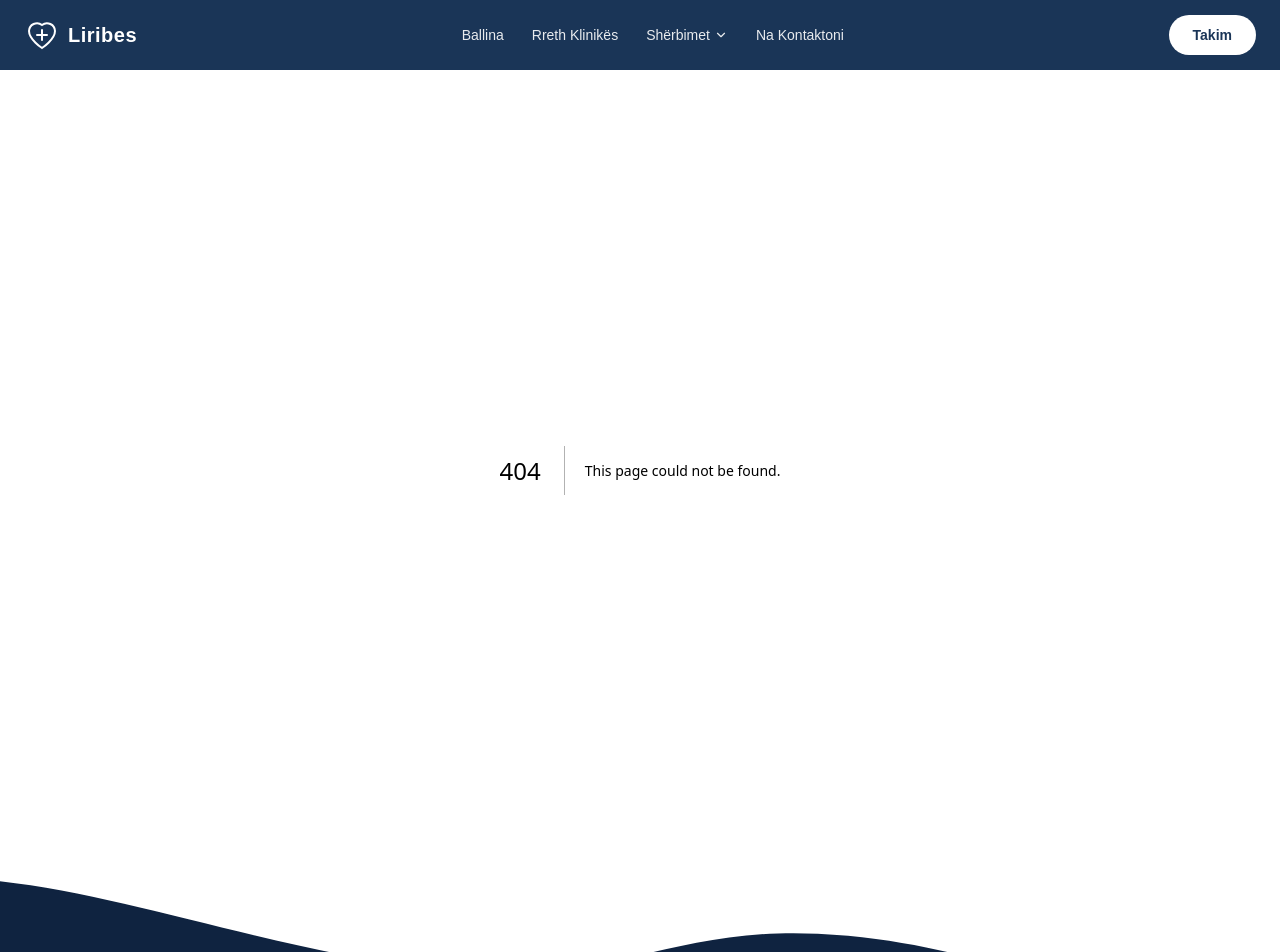
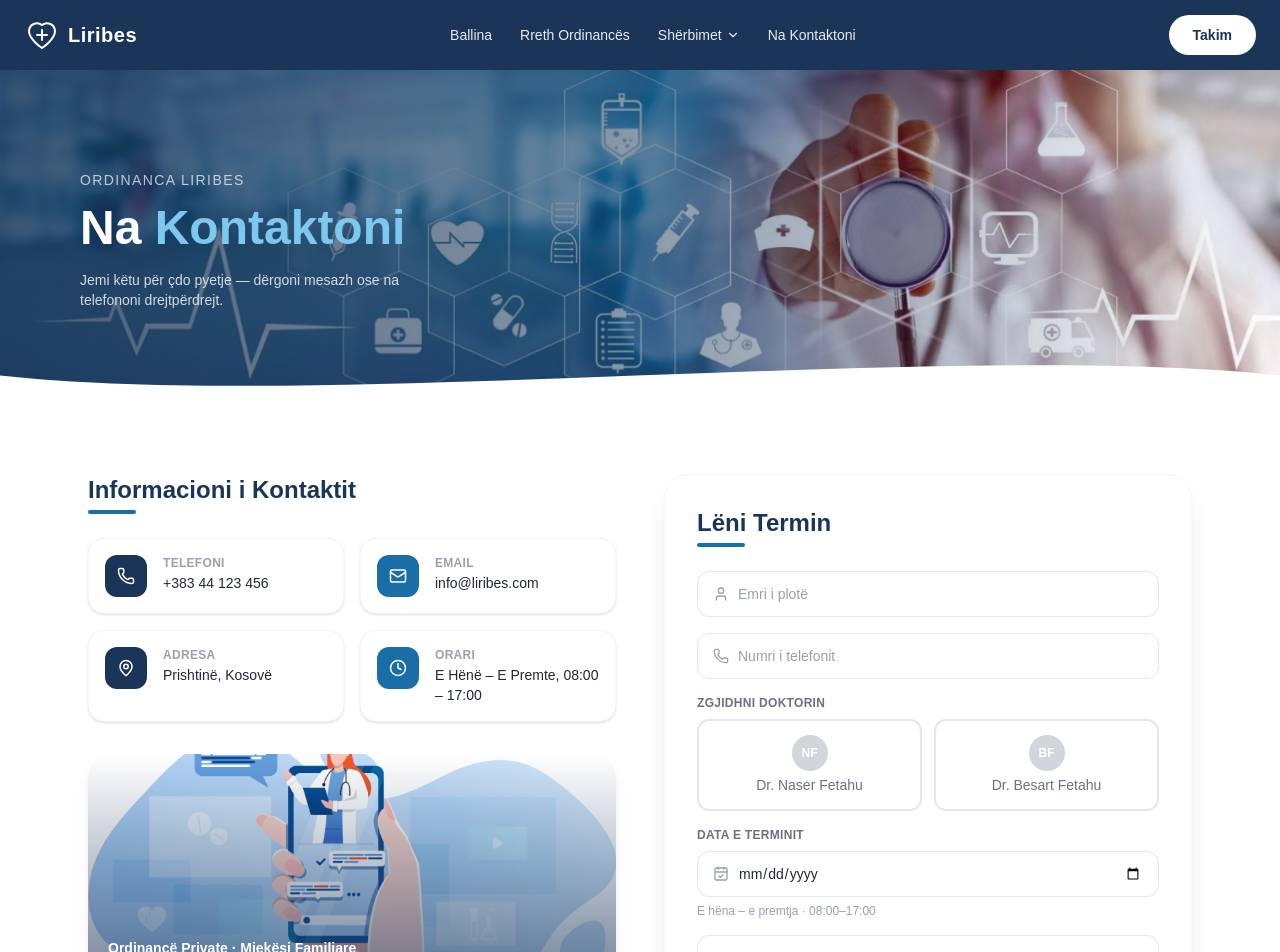
Before and after one commit to ronnni1/liribes, a Next.js app: page /kontakt in a window 1280 px wide. Before the commit this address had no page. Shown: the top 952 px of the page. Built offline with nearby package versions, Linux system fonts and the light colour scheme; a web font is replaced by a local one.

Commit message:
update
Contact us page

```diff
--- /dev/null
+++ b/src/app/kontakt/page.tsx
@@ -0,0 +1,5 @@
+import ContactUs from '@/components/ContactUs';
+
+export default function KontaktPage() {
+  return <ContactUs />;
+}
--- a/src/app/page.tsx
+++ b/src/app/page.tsx
@@ -97,7 +97,7 @@ export default function Home() {
             <div className="w-full lg:w-1/2 flex justify-center">
               <Image
                 src={homeImg}
-                alt="Rreth klinikës"
+                alt="Rreth ordinancës"
                 width={480}
                 height={500}
                 className="object-contain w-full h-auto max-w-[480px]"
--- /dev/null
+++ b/src/components/ContactUs.tsx
@@ -0,0 +1,234 @@
+'use client';
+
+import Image from 'next/image';
+import { useState } from 'react';
+import { Phone, Mail, MapPin, Clock, CalendarCheck, User } from 'lucide-react';
+import contactBanner from '@/assets/contactbanner.png';
+import contactUsBanner from '@/assets/contactusbanner.png';
+
+const infoItems = [
+  {
+    icon: Phone,
+    label: 'Telefoni',
+    value: '+383 44 123 456',
+    color: 'bg-[#1a3557]',
+  },
+  {
+    icon: Mail,
+    label: 'Email',
+    value: 'info@liribes.com',
+    color: 'bg-[#1a6ea8]',
+  },
+  {
+    icon: MapPin,
+    label: 'Adresa',
+    value: 'Prishtinë, Kosovë',
+    color: 'bg-[#1a3557]',
+  },
+  {
+    icon: Clock,
+    label: 'Orari',
+    value: 'E Hënë – E Premte, 08:00 – 17:00',
+    color: 'bg-[#1a6ea8]',
+  },
+];
+
+const doctors = ['Dr. Naser Fetahu', 'Dr. Besart Fetahu'];
+
+const publicHolidays = ['01-01', '05-01', '12-31'];
+
+function isBlocked(dateStr: string) {
+  if (!dateStr) return false;
+  const d = new Date(dateStr);
+  const day = d.getUTCDay();
+  if (day === 0 || day === 6) return true;
+  const md = dateStr.slice(5); // MM-DD
+  return publicHolidays.includes(md);
+}
+
+function today() {
+  return new Date().toISOString().split('T')[0];
+}
+
+export default function ContactUs() {
+  const [doctor, setDoctor] = useState('');
+  const [date, setDate] = useState('');
+  const [dateError, setDateError] = useState('');
+
+  function handleDate(val: string) {
+    if (isBlocked(val)) {
+      setDate('');
+      setDateError('Kjo ditë është pushim. Ju lutem zgjidhni një ditë pune (e hënë – e premte).');
+    } else {
+      setDate(val);
+      setDateError('');
+    }
+  }
+
+  return (
+    <main className="pt-[70px]">
+
+      {/* Hero */}
+      <section className="relative h-[340px] overflow-hidden">
+        <Image
+          src={contactUsBanner}
+          alt="Contact banner"
+          fill
+          className="object-cover object-center"
+          priority
+        />
+        <div className="absolute inset-0 bg-gradient-to-r from-[#1a3557]/80 via-[#1a3557]/50 to-transparent" />
+        <div className="relative h-full flex flex-col justify-center px-8 md:px-20">
+          <p className="text-white/70 text-sm tracking-widest uppercase mb-2">Ordinanca Liribes</p>
+          <h1 className="text-4xl md:text-5xl font-bold text-white leading-tight">
+            Na <span className="text-[#7ec8f0]">Kontaktoni</span>
+          </h1>
+          <p className="mt-3 text-white/80 text-sm max-w-xs">
+            Jemi këtu për çdo pyetje — dërgoni mesazh ose na telefononi drejtpërdrejt.
+          </p>
+        </div>
+
+        <div className="absolute bottom-0 left-0 right-0">
+          <svg viewBox="0 0 1440 80" fill="none" xmlns="http://www.w3.org/2000/svg" className="w-full block -mb-px">
+            <path d="M0,40 C360,80 1080,0 1440,40 L1440,82 L0,82 Z" fill="white" />
+          </svg>
+        </div>
+      </section>
+
+      {/* Main content */}
+      <section className="max-w-6xl mx-auto px-6 py-16 grid grid-cols-1 lg:grid-cols-2 gap-12 items-start">
+
+        {/* Left: info + image */}
+        <div className="flex flex-col gap-8">
+          <div>
+            <h2 className="text-2xl font-bold text-[#1a3557] mb-1">Informacioni i Kontaktit</h2>
+            <div className="w-12 h-1 rounded-full bg-[#1a6ea8] mb-6" />
+            <div className="grid grid-cols-1 sm:grid-cols-2 gap-4">
+              {infoItems.map(({ icon: Icon, label, value, color }) => (
+                <div
+                  key={label}
+                  className="flex items-start gap-4 p-4 rounded-2xl border border-gray-100 shadow-sm hover:shadow-md transition-shadow bg-white"
+                >
+                  <div className={`${color} text-white p-3 rounded-xl flex-shrink-0`}>
+                    <Icon size={18} />
+                  </div>
+                  <div>
+                    <p className="text-xs font-semibold text-gray-400 uppercase tracking-wide">{label}</p>
+                    <p className="text-sm font-medium text-gray-800 mt-0.5">{value}</p>
+                  </div>
+                </div>
+              ))}
+            </div>
+          </div>
+
+          {/* Image */}
+          <div className="relative rounded-3xl overflow-hidden h-56 shadow-lg">
+            <Image
+              src={contactBanner}
+              alt="Ordinanca"
+              fill
+              className="object-cover object-center"
+            />
+            <div className="absolute inset-0 bg-gradient-to-t from-[#1a3557]/60 to-transparent flex items-end p-5">
+              <p className="text-white font-semibold text-sm">
+                Ordinancë Private · Mjekësi Familjare
+              </p>
+            </div>
+          </div>
+        </div>
+
+        {/* Right: appointment form */}
+        <div className="bg-white rounded-3xl shadow-xl border border-gray-100 p-8">
+          <h2 className="text-2xl font-bold text-[#1a3557] mb-1">Lëni Termin</h2>
+          <div className="w-12 h-1 rounded-full bg-[#1a6ea8] mb-6" />
+
+          <form className="flex flex-col gap-4" onSubmit={(e) => e.preventDefault()}>
+
+            {/* Name */}
+            <div className="relative">
+              <User size={16} className="absolute left-4 top-1/2 -translate-y-1/2 text-gray-400" />
+              <input
+                type="text"
+                placeholder="Emri i plotë"
+                className="w-full pl-10 pr-4 py-3 rounded-xl border border-gray-200 text-sm text-gray-800 placeholder-gray-400 focus:outline-none focus:border-[#1a6ea8] focus:ring-2 focus:ring-[#1a6ea8]/20 transition"
+              />
+            </div>
+
+            {/* Phone */}
+            <div className="relative">
+              <Phone size={16} className="absolute left-4 top-1/2 -translate-y-1/2 text-gray-400" />
+              <input
+                type="tel"
+                placeholder="Numri i telefonit"
+                className="w-full pl-10 pr-4 py-3 rounded-xl border border-gray-200 text-sm text-gray-800 placeholder-gray-400 focus:outline-none focus:border-[#1a6ea8] focus:ring-2 focus:ring-[#1a6ea8]/20 transition"
+              />
+            </div>
+
+            {/* Doctor selection */}
+            <div>
+              <p className="text-xs font-semibold text-gray-500 uppercase tracking-wide mb-2">Zgjidhni Doktorin</p>
+              <div className="grid grid-cols-2 gap-3">
+                {doctors.map((d) => (
+                  <button
+                    key={d}
+                    type="button"
+                    onClick={() => setDoctor(d)}
+                    className={`flex flex-col items-center gap-1.5 px-3 py-3.5 rounded-xl border-2 text-sm font-medium transition-all ${
+                      doctor === d
+                        ? 'border-[#1a6ea8] bg-[#1a6ea8]/5 text-[#1a3557]'
+                        : 'border-gray-200 text-gray-500 hover:border-[#1a6ea8]/40'
+                    }`}
+                  >
+                    <div className={`w-9 h-9 rounded-full flex items-center justify-center text-white text-xs font-bold ${doctor === d ? 'bg-[#1a3557]' : 'bg-gray-300'}`}>
+                      {d.split(' ')[1][0]}{d.split(' ')[2][0]}
+                    </div>
+                    <span className="text-center leading-tight">{d}</span>
+                  </button>
+                ))}
+              </div>
+            </div>
+
+            {/* Date picker */}
+            <div>
+              <p className="text-xs font-semibold text-gray-500 uppercase tracking-wide mb-2">Data e Terminit</p>
+              <div className="relative">
+                <CalendarCheck size={16} className="absolute left-4 top-1/2 -translate-y-1/2 text-gray-400 pointer-events-none" />
+                <input
+                  type="date"
+                  min={today()}
+                  value={date}
+                  onChange={(e) => handleDate(e.target.value)}
+                  className={`w-full pl-10 pr-4 py-3 rounded-xl border text-sm text-gray-800 focus:outline-none focus:ring-2 transition ${
+                    dateError
+                      ? 'border-red-400 focus:border-red-400 focus:ring-red-200'
+                      : 'border-gray-200 focus:border-[#1a6ea8] focus:ring-[#1a6ea8]/20'
+                  }`}
+                />
+              </div>
+              {dateError && (
+                <p className="mt-1.5 text-xs text-red-500">{dateError}</p>
+              )}
+              <p className="mt-1.5 text-xs text-gray-400">E hëna – e premtja · 08:00–17:00</p>
+            </div>
+
+            {/* Message */}
+            <textarea
+              rows={3}
+              placeholder="Shënime shtesë (opsionale)..."
+              className="w-full px-4 py-3 rounded-xl border border-gray-200 text-sm text-gray-800 placeholder-gray-400 focus:outline-none focus:border-[#1a6ea8] focus:ring-2 focus:ring-[#1a6ea8]/20 transition resize-none"
+            />
+
+            <button
+              type="submit"
+              className="mt-1 flex items-center justify-center gap-2 bg-[#1a3557] hover:bg-[#1a6ea8] text-white font-semibold text-sm px-6 py-3.5 rounded-xl transition-colors duration-200"
+            >
+              <CalendarCheck size={16} />
+              Konfirmo Terminin
+            </button>
+          </form>
+        </div>
+      </section>
+
+    </main>
+  );
+}
--- a/src/components/Footer.tsx
+++ b/src/components/Footer.tsx
@@ -3,7 +3,7 @@ import { MapPin, Phone, Mail } from 'lucide-react';
 
 const quickLinks = [
   { label: 'Ballina', href: '/' },
-  { label: 'Rreth Klinikës', href: '/rreth-nesh' },
+  { label: 'Rreth Ordinancës', href: '/rreth-nesh' },
   { label: 'Shërbimet', href: '/sherbimet' },
   { label: 'Ekipi', href: '/ekipi' },
   { label: 'Lajmet', href: '/lajmet' },
--- a/src/components/Navbar.tsx
+++ b/src/components/Navbar.tsx
@@ -1,21 +1,33 @@
 'use client';
 
-import { useState } from 'react';
+import { useState, useEffect, useRef } from 'react';
 import Link from 'next/link';
 import { ChevronDown, Menu, X } from 'lucide-react';
 
 const navLinks = [
   { label: 'Ballina', href: '/', dropdown: false },
-  { label: 'Rreth Klinikës', href: '/rreth-nesh', dropdown: false },
+  { label: 'Rreth Ordinancës', href: '/rreth-nesh', dropdown: false },
   { label: 'Shërbimet', href: '/sherbimet', dropdown: true },
   { label: 'Na Kontaktoni', href: '/kontakt', dropdown: false },
 ];
 
 export default function Navbar() {
   const [mobileOpen, setMobileOpen] = useState(false);
+  const [visible, setVisible] = useState(true);
+  const lastScrollY = useRef(0);
+
+  useEffect(() => {
+    const handleScroll = () => {
+      const currentY = window.scrollY;
+      setVisible(currentY < lastScrollY.current || currentY < 10);
+      lastScrollY.current = currentY;
+    };
+    window.addEventListener('scroll', handleScroll, { passive: true });
+    return () => window.removeEventListener('scroll', handleScroll);
+  }, []);
 
   return (
-    <nav className="bg-[#1a3557] text-white">
+    <nav className={`fixed top-0 left-0 right-0 z-50 bg-[#1a3557] text-white transition-transform duration-300 ${visible ? 'translate-y-0' : '-translate-y-full'}`}>
       <div className="max-w-7xl mx-auto px-6">
         <div className="flex items-center justify-between h-[70px]">
 
```
Also changed, not shown: src/assets/contactbanner.png (added), src/assets/contactusbanner.png (added).
